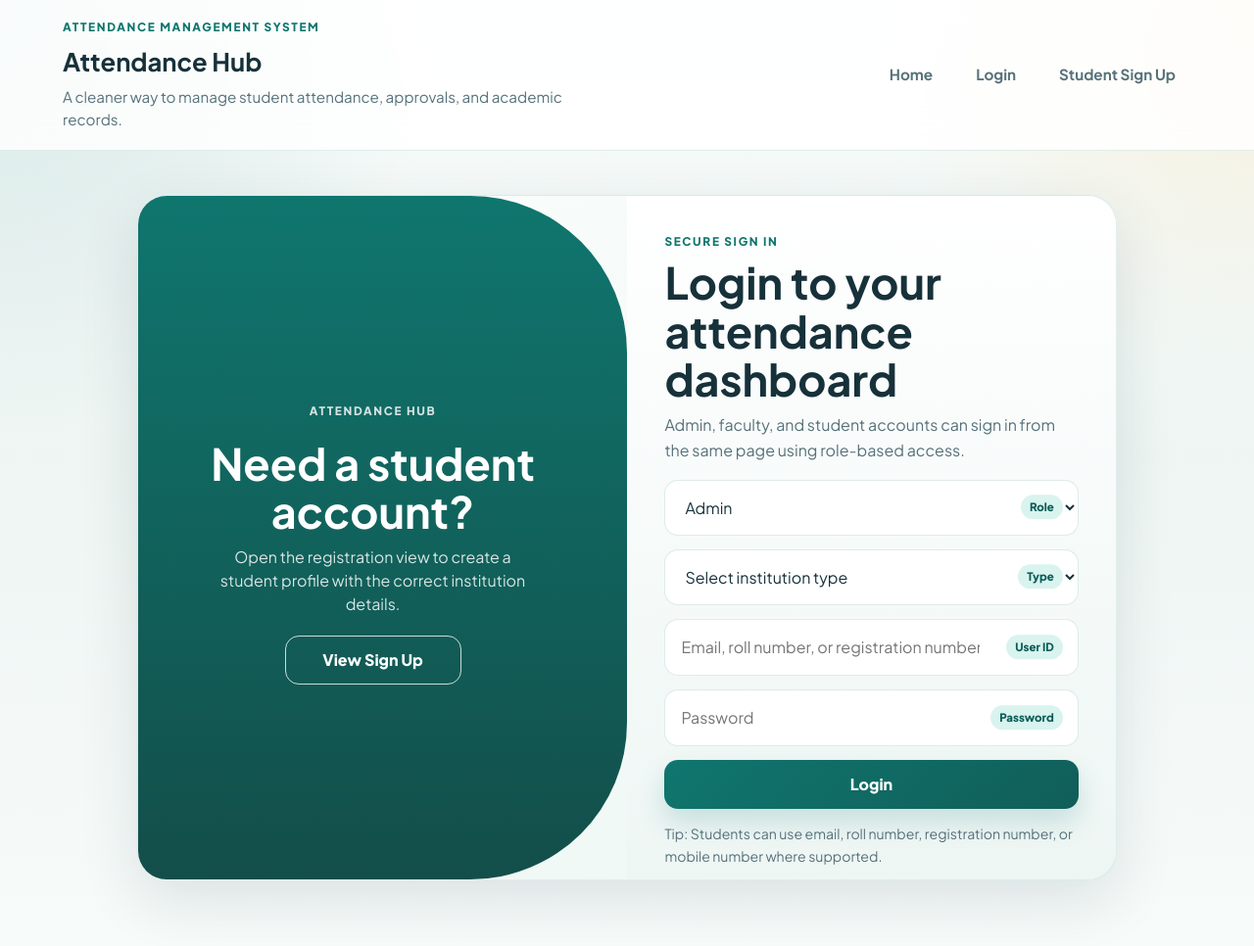
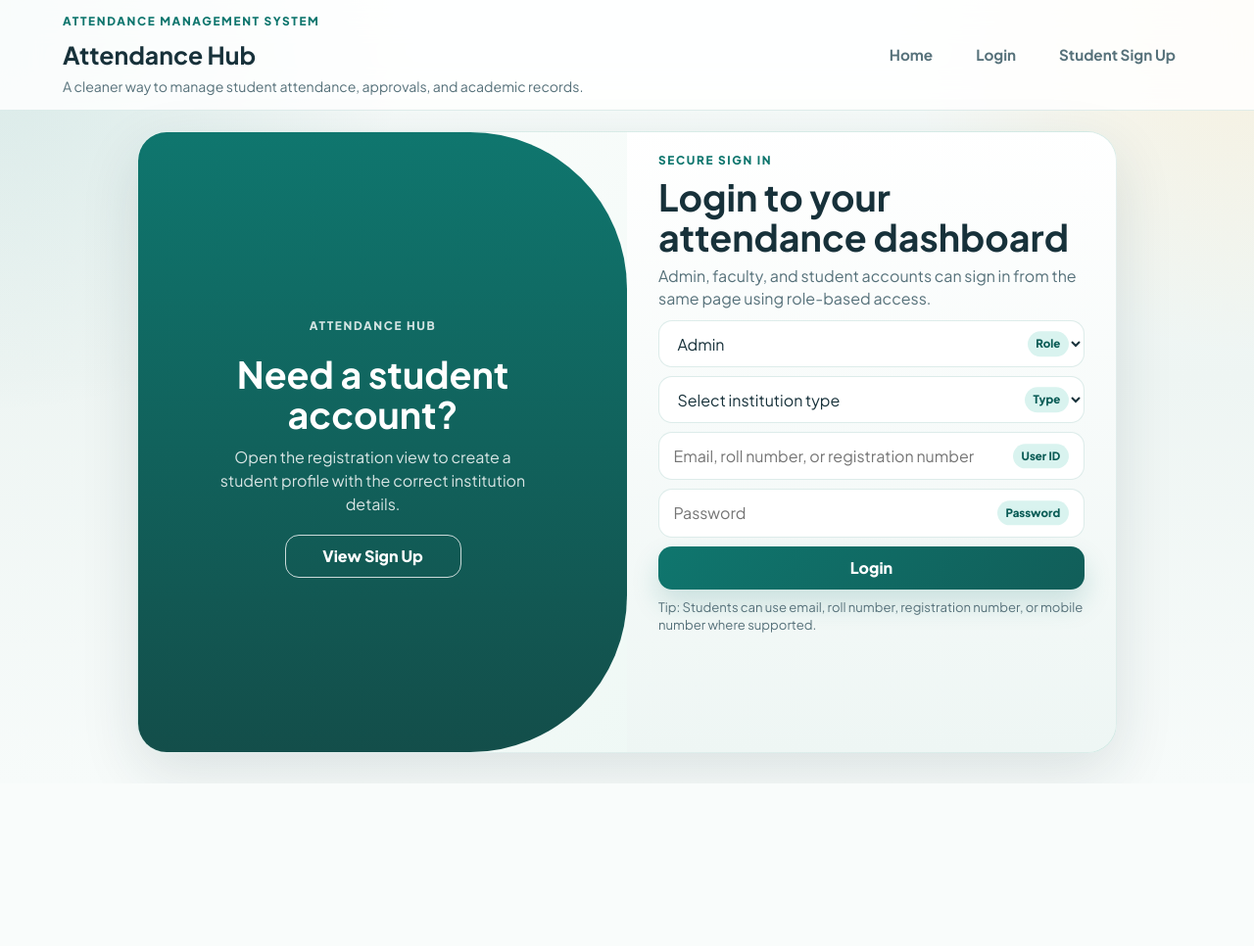
Before and after one commit to Amandiktiya/Attendance-system, a Flask app: page /login in a window 1280 px wide. Shown: the whole page at 98% size. After the commit the page ends 799 px from the top, so only its background shows below. Run offline with Flask 3, Linux system fonts and the light colour scheme; data comes from the database, SQL or seed files in the repository.

Commit message:
Add files via upload

```diff
--- a/attendance applicaption/attendance_app/static/style.css
+++ b/attendance applicaption/attendance_app/static/style.css
@@ -1838,3 +1838,77 @@ tbody tr:hover {
         text-align: left;
     }
 }
+
+@media (min-width: 901px) {
+    .site-header {
+        position: static;
+        padding: 0.8rem 5vw;
+    }
+
+    .brand-block h1 {
+        font-size: 1.55rem;
+    }
+
+    .brand-copy {
+        margin-top: 0.2rem;
+        font-size: 0.88rem;
+    }
+
+    .page-shell {
+        margin: 0.85rem auto 1.5rem;
+    }
+
+    .animated-login-page {
+        min-height: calc(100vh - 150px);
+        align-items: center;
+        padding: 0;
+    }
+
+    .animated-auth-container {
+        width: min(1000px, 96vw);
+        min-height: 0;
+        height: min(660px, calc(100vh - 165px));
+    }
+
+    .animated-form-box {
+        padding: 1.25rem 2rem;
+    }
+
+    .animated-form-box.login {
+        overflow-y: auto;
+    }
+
+    .animated-form-box form {
+        padding-bottom: 0;
+    }
+
+    .animated-auth-container h1 {
+        font-size: clamp(1.8rem, 3vw, 2.35rem);
+    }
+
+    .auth-note {
+        margin: 0.45rem 0 0.7rem;
+        line-height: 1.45;
+    }
+
+    .input-box {
+        margin: 9px 0;
+    }
+
+    .input-box input,
+    .input-box select {
+        min-height: 44px;
+        padding: 0.72rem 5.5rem 0.72rem 0.9rem;
+    }
+
+    .animated-btn {
+        min-height: 44px;
+    }
+
+    .login-helper {
+        margin-top: 0.6rem;
+        padding-bottom: 0;
+        font-size: 0.82rem;
+        line-height: 1.4;
+    }
+}
--- a/attendance applicaption/attendance_app/templates/base.html
+++ b/attendance applicaption/attendance_app/templates/base.html
@@ -11,7 +11,7 @@
     <meta property="og:type" content="website">
     <meta property="og:title" content="{% block og_title %}Attendance Hub | Smart Attendance Management System{% endblock %}">
     <meta property="og:description" content="{% block og_description %}Track attendance, manage student records, review approvals, and export reports from one organized dashboard.{% endblock %}">
-    <link rel="stylesheet" href="{{ url_for('static', filename='style.css') }}?v=responsive-2">
+    <link rel="stylesheet" href="{{ url_for('static', filename='style.css') }}?v=desktop-login-fix-1">
     {% block head_extra %}{% endblock %}
 </head>
 <body>
```
